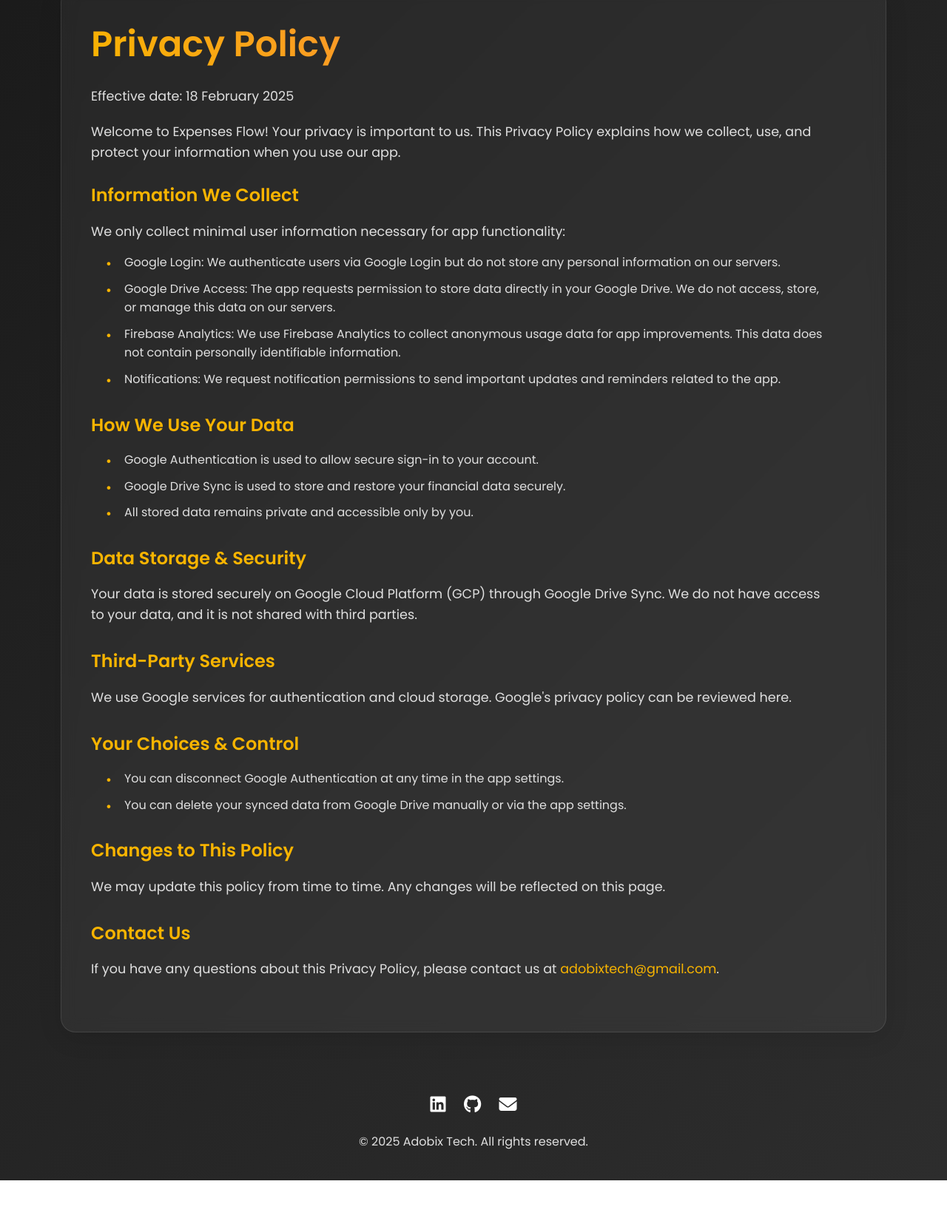
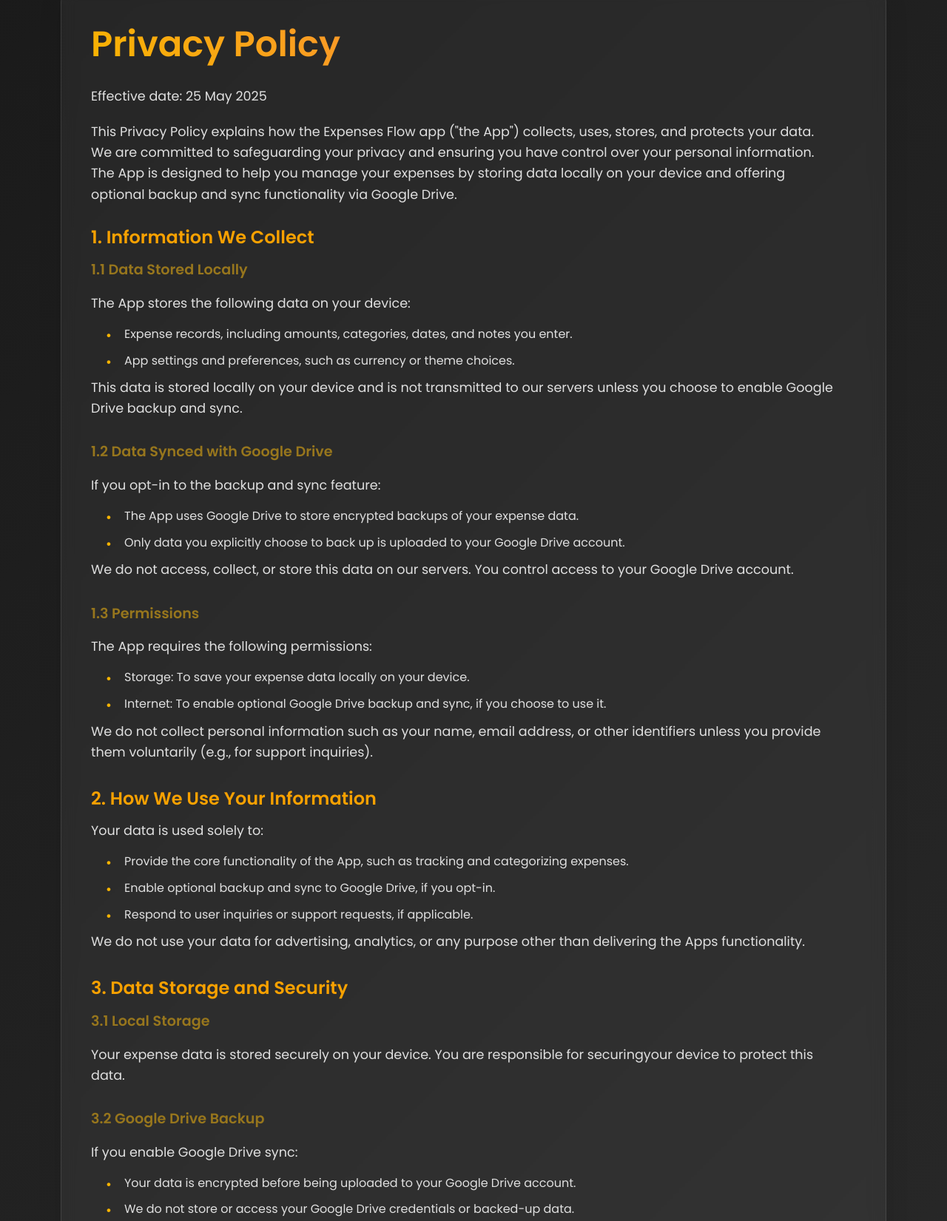
Before and after one commit to adobixtechs/adobixtechs.github.io, a plain HTML site: page privacy-policy.html in a window 1280 px wide. Shown: the part 137-1788 px from the top of the page at 74% size. Before the commit the page ends 1733 px from the top, so only its background shows below. Drawn offline with Linux system fonts and the light colour scheme.

Commit message:
added detailed privacy policy

```diff
--- a/css/home-page.css
+++ b/css/home-page.css
@@ -434,9 +434,15 @@
 }
 
 .privacy-section h2 {
-    color: #f8b400;
+    color: #f8a100;
+    margin-bottom: 10px;
+    font-size: 1.5rem;
+}
+
+.privacy-section h3 {
+    color: #97761d;
     margin-bottom: 15px;
-    font-size: 1.5rem;
+    font-size: 1.2rem;
 }
 
 .privacy-section p {
--- a/privacy-policy.html
+++ b/privacy-policy.html
@@ -16,56 +16,111 @@
     <div class="container">
         <div class="content">
             <h1>Privacy Policy</h1>
-            <p style="text-align: left; margin-bottom: 20px;">Effective date: 18 February 2025</p>
+            <p style="text-align: left; margin-bottom: 20px;">Effective date: 25 May 2025</p>
 
             <div class="privacy-content">
-                <p>Welcome to Expenses Flow! Your privacy is important to us. This Privacy Policy explains how we collect, use, and protect your information when you use our app.</p>
+                <p>This Privacy Policy explains how the Expenses Flow app ("the App") collects, uses,
+                    stores, and protects your data. We are committed to safeguarding your privacy and
+                    ensuring you have control over your personal information. The App is designed to help
+                    you manage your expenses by storing data locally on your device and offering optional
+                    backup and sync functionality via Google Drive.</p>
 
                 <div class="privacy-section">
-                    <h2>Information We Collect</h2>
-                    <p>We only collect minimal user information necessary for app functionality:</p>
+                    <h2>1. Information We Collect</h2>
+                        <h3>1.1 Data Stored Locally</h3>
+                        <p>The App stores the following data on your device:</p>
                     <ul>
-                        <li>Google Login: We authenticate users via Google Login but do not store any personal information on our servers.</li>
-                        <li>Google Drive Access: The app requests permission to store data directly in your Google Drive. We do not access, store, or manage this data on our servers.</li>
-                        <li>Firebase Analytics: We use Firebase Analytics to collect anonymous usage data for app improvements. This data does not contain personally identifiable information.</li>
-                        <li>Notifications: We request notification permissions to send important updates and reminders related to the app.</li>
+                        <li>Expense records, including amounts, categories, dates, and notes you enter.</li>
+                        <li>App settings and preferences, such as currency or theme choices.</li>
+                    </ul>
+                    <p>This data is stored locally on your device and is not transmitted to our servers unless you choose to enable Google Drive backup and sync.</p>
+                </div>
+
+                <div class="privacy-section">
+                    <h3>1.2 Data Synced with Google Drive</h3>
+                    <p>If you opt-in to the backup and sync feature:</p>
+                    <ul>
+                        <li>The App uses Google Drive to store encrypted backups of your expense data.</li>
+                        <li>Only data you explicitly choose to back up is uploaded to your Google Drive account.</li>
+                    </ul>
+                    <p>We do not access, collect, or store this data on our servers. You control access to your Google Drive account.</p>
+                </div>
+
+                <div class="privacy-section">
+                    <h3>1.3 Permissions</h3>
+                    <p>The App requires the following permissions:</p>
+                    <ul>
+                        <li>Storage: To save your expense data locally on your device.</li>
+                        <li>Internet: To enable optional Google Drive backup and sync, if you choose to use it.</li>
+                    </ul>
+                    <p>We do not collect personal information such as your name, email address, or other identifiers unless you provide them voluntarily (e.g., for support inquiries).</p>
+                </div>
+
+                <div class="privacy-section">
+                    <h2>2. How We Use Your Information</h2>
+                    <p>Your data is used solely to:</p>
+                    <ul>
+                        <li>Provide the core functionality of the App, such as tracking and categorizing expenses.</li>
+                        <li>Enable optional backup and sync to Google Drive, if you opt-in.</li>
+                        <li>Respond to user inquiries or support requests, if applicable.</li>
+                    </ul>
+                    <p>We do not use your data for advertising, analytics, or any purpose other than delivering the Apps functionality.</p>
+                </div>
+
+                <div class="privacy-section">
+                    <h2>3. Data Storage and Security</h2>
+                    <h3>3.1 Local Storage</h3>
+                    <p>Your expense data is stored securely on your device. You are responsible for securingyour device to protect this data.</p>
+                </div>
+
+                <div class="privacy-section">
+                    <h3>3.2 Google Drive Backup</h3>
+                    <p>If you enable Google Drive sync:</p>
+                    <ul>
+                        <li>Your data is encrypted before being uploaded to your Google Drive account.</li>
+                        <li>We do not store or access your Google Drive credentials or backed-up data.</li>
+                    </ul>
+                    <p>We implement reasonable security measures to protect data during transmission to Google Drive, but we cannot control the security of Google Drive itself. Please review Googles Privacy Policy for details on their data handling practices.</p>
+                </div>
+
+
+                <div class="privacy-section">
+                    <h2>4. User Control Over Data</h2>
+                    <p>You have full control over your data:</p>
+                    <ul>
+                        <li>Local Data: You can delete or modify expense data directly within the App.</li>
+                        <li>Google Drive Data: You can manage or delete backups directly in your Google Drive account.</li>
+                        <li>App Deletion: Uninstalling the App removes all locally stored data from your device.</li>
+                    </ul>
+                    <p>To delete synced data, you must manually remove the backup files from your Google Drive account.</p>
+                </div>
+
+                <div class="privacy-section">
+                    <h2>5. Sharing Your Information</h2>
+                    <p>We do not share, sell, or disclose your data to third parties, except:</p>
+                    <ul>
+                        <li>When you enable Google Drive sync, data is stored in your Google Drive account, subject to Googles terms and policies.</li>
+                        <li>If required by law or to protect the safety of our users or the public.</li>
                     </ul>
                 </div>
 
                 <div class="privacy-section">
-                    <h2>How We Use Your Data</h2>
-                    <ul>
-                        <li>Google Authentication is used to allow secure sign-in to your account.</li>
-                        <li>Google Drive Sync is used to store and restore your financial data securely.</li>
-                        <li>All stored data remains private and accessible only by you.</li>
-                    </ul>
+                    <h2>6. Third-Party Services</h2>
+                    <p>The App integrates with Google Drive for optional backup and sync. This integration is subject to Googles Privacy Policy and Terms of Service. We do not control Googles data practices and recommend reviewing their policies.</p>
                 </div>
 
                 <div class="privacy-section">
-                    <h2>Data Storage & Security</h2>
-                    <p>Your data is stored securely on Google Cloud Platform (GCP) through Google Drive Sync. We do not have access to your data, and it is not shared with third parties.</p>
+                    <h2>7. Childrens Privacy</h2>
+                    <p>The App is not intended for use by children under 13. We do not knowingly collect personal information from children under 13. If you believe a child under 13 has provided data through the App, please contact us to have it removed.</p>
                 </div>
 
                 <div class="privacy-section">
-                    <h2>Third-Party Services</h2>
-                    <p>We use Google services for authentication and cloud storage. Google's privacy policy can be reviewed here.</p>
+                    <h2>8. Changes to This Privacy Policy</h2>
+                    <p>We may update this Privacy Policy from time to time. The updated policy will be posted in the App or on our website, with the Last Updated date revised. Continued use of the App after changes constitutes acceptance of the updated policy.</p>
                 </div>
 
                 <div class="privacy-section">
-                    <h2>Your Choices & Control</h2>
-                    <ul>
-                        <li>You can disconnect Google Authentication at any time in the app settings.</li>
-                        <li>You can delete your synced data from Google Drive manually or via the app settings.</li>
-                    </ul>
-                </div>
-
-                <div class="privacy-section">
-                    <h2>Changes to This Policy</h2>
-                    <p>We may update this policy from time to time. Any changes will be reflected on this page.</p>
-                </div>
-
-                <div class="privacy-section">
-                    <h2>Contact Us</h2>
+                    <h2>9. Contact Us</h2>
                     <p>If you have any questions about this Privacy Policy, please contact us at <a href="mailto:adobixtech@gmail.com">adobixtech@gmail.com</a>.</p>
                 </div>
             </div>
```
Also changed, not shown: faq.html (line endings or trailing spaces).
